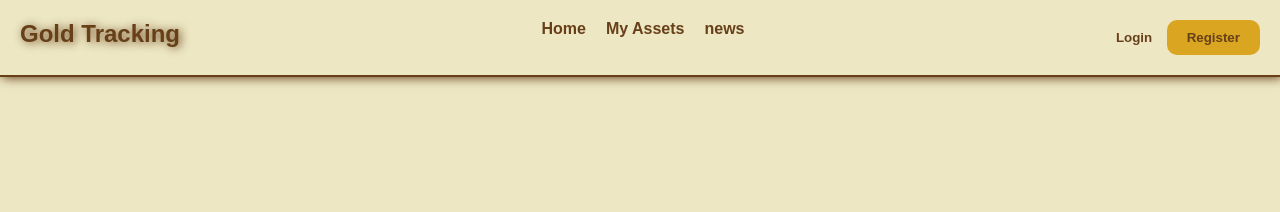
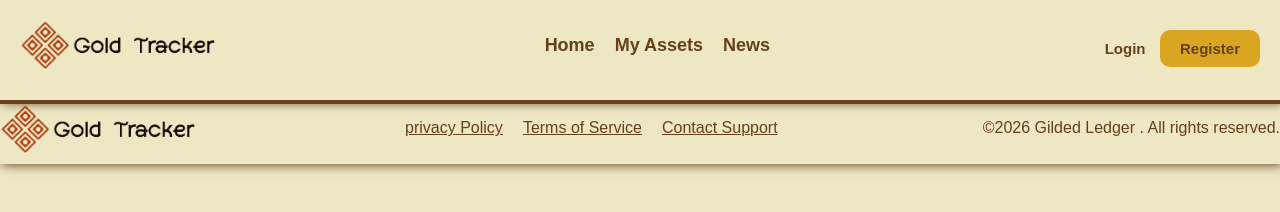
Before and after one commit to Gold-Prices/Gold, a plain HTML site: page index.html in a window 1280 px wide. Drawn offline with Linux system fonts and the light colour scheme.

Commit message:
add shahad file html

```diff
--- /dev/null
+++ b/footer.html
@@ -0,0 +1,36 @@
+<!DOCTYPE html>
+<html lang="en">
+<head>
+    <meta charset="UTF-8">
+    <meta name="viewport" content="width=device-width, initial-scale=1.0">
+  <link rel="stylesheet" href="/home.css">
+    <title>Footer</title>
+</head>
+<body>
+     <footer>
+        <div class="logo">
+            <img src="/media/logo.png" alt="Gold Tracker" width="200px">
+        </div>
+        <div id="footer-nav">
+            <nav>
+                <ul>
+                    <li>
+                        <a href="#">privacy Policy</a>
+                    </li>
+                     <li>
+                        <a href="#">Terms of Service</a>
+                    </li>
+                     <li>
+                        <a href="#">Contact Support</a>
+                    </li>
+                </ul>
+            </nav>
+        </div>
+        <div id="copyRight">
+            &copy;2026 Gilded Ledger . All rights reserved.
+        </div>
+    </footer>
+
+
+</body>
+</html>
--- /dev/null
+++ b/header.html
@@ -0,0 +1,28 @@
+<!DOCTYPE html>
+<html lang="en">
+<head>
+    <meta charset="UTF-8">
+    <meta name="viewport" content="width=device-width, initial-scale=1.0">
+  <link rel="stylesheet" href="/home.css">
+    <title>Header</title>
+</head>
+<body>
+     <header>
+        <div class="logo"><img src="/media/logo.png" alt="Gold Tracker" width="200px"></div>
+        <div id="nav-bar">
+            <nav>
+                <ul>
+                    <li><a href="#">Home</a></li>
+                    <li><a href="#">My Assets</a></li>
+                    <li><a href="#">News</a></li>
+                </ul>
+            </nav>
+        </div>
+        <div id="buttons">
+            <button id="login-btn"><a href="#">Login</a></button>
+            <button id="Register-btn"><a href="#">Register</a></button>
+        </div>
+    </header>
+
+</body>
+</html>
--- a/home.css
+++ b/home.css
@@ -4,15 +4,22 @@
     font-family: Arial, Helvetica, sans-serif;
     background-color: #ede7c4;
 }
+html {
+  scroll-behavior: smooth;
+}
+/* Header-Start */
 header{
     display: flex;
     justify-content: space-between;
     padding: 20px;
     border-bottom: 2px solid #674019;
     box-shadow: 2px 1px 10px #674019 ;
+    position: sticky;
+    top: 0;
+    z-index: 1000;
 
 }
-header #logo{
+.logo{
     font-weight: bold;
     font-size: 24px;
     color: #674019;
@@ -21,6 +28,7 @@ header #logo{
 header #nav-bar ul{
     display: flex;
     justify-content: space-around;
+    margin-top: 15px;
 }
 header #nav-bar ul li{
     padding: 0 10px;
@@ -30,22 +38,28 @@ header #nav-bar ul li a{
     text-decoration: none;
     color: #674019;
     font-weight: bold;
+    font-size: 18px;
 }
 
 header #nav-bar ul li:hover{
     border-bottom:solid 2px #674019;
 }
+header #buttons {
+    margin-top: 10px;
 
+}
 header #buttons #login-btn{
     padding: 5px 10px;
     border-radius:10px;
     border-style: none;
+
 
 }
 header #buttons #login-btn a{
     text-decoration: none;
     color: #674019;
     font-weight: bold;
+    font-size: 15px;
 }
 header #buttons #Register-btn a{
     padding: 5px 10px;
@@ -54,12 +68,42 @@ background-color: goldenrod;
 text-decoration: none;
 color: #674019;
 font-weight: bold;
+font-size: 15px;
 }
+
 header #buttons #Register-btn {
+      border-radius:10px;
+      background-color: goldenrod;
+      color: #674019;
+      border: none;
+      padding: 10px;
+}
+/* Header-End */
 
-    border-radius:10px;
-background-color: goldenrod;
-color: #674019;
-border: none;
-padding: 10px;
+/* Footer-start */
+footer{
+  bottom: 0;
+display: flex;
+justify-content: space-between;
+text-align: center;
+position:static;
+ border-top: 2px solid #674019;
+    box-shadow: 2px 1px 10px #674019 ;
 }
+footer #footer-nav ul{
+    display: flex;
+    justify-content: space-around;
+    margin-top: 15px;
+}
+footer #footer-nav ul li{
+   padding: 0 10px;
+    list-style:  none;
+}
+footer #footer-nav ul li a{
+    color: #674019;
+}
+footer #copyRight{
+    color: #674019;
+        margin-top: 15px;
+
+}
--- a/index.html
+++ b/index.html
@@ -4,6 +4,8 @@
     <meta charset="UTF-8">
     <meta name="viewport" content="width=device-width, initial-scale=1.0">
     <script src="/goldPrices.js" defer></script>
+    <script src="/script.js"></script>
+
     <title>Gold Price Tracker Web App</title>
     <link rel="stylesheet" href="home.css">
     <!-- <style>
@@ -23,6 +25,7 @@
     </style> -->
 </head>
 <body>
+
   <!-- <div class="container">
         <h2><i class="fa-solid fa-coins"></i> Live Gold Prices</h2>
 
@@ -35,21 +38,9 @@
         <p id="update-time" style="font-size: 0.8rem; color: #888; margin-top: 15px;"></p>
     </div>
      -->
-    <header>
-        <div id="logo">Gold Tracking</div>
-        <div id="nav-bar">
-            <nav>
-                <ul>
-                    <li><a href="#">Home</a></li>
-                    <li><a href="#">My Assets</a></li>
-                    <li><a href="#">news</a></li>
-                </ul>
-            </nav>
-        </div>
-        <div id="buttons">
-            <button id="login-btn"><a href="#">Login</a></button>
-            <button id="Register-btn"><a href="#">Register</a></button>
-        </div>
-    </header>
+
+    <div id="header-placeholder"></div>
+    <div id="footer-placeholder"></div>
+<!-- <iframe name="content-frame" src="headerAndFooter.html" width="100%" height="1000px" frameborder="0"></iframe> -->
 </body>
 </html>
--- /dev/null
+++ b/script.js
@@ -0,0 +1,7 @@
+fetch('header.html')
+    .then(response => response.text())
+    .then(data => document.getElementById('header-placeholder').innerHTML = data);
+
+fetch('footer.html')
+    .then(response => response.text())
+    .then(data => document.getElementById('footer-placeholder').innerHTML = data);
```
Also changed, not shown: media/logo.png (added).
